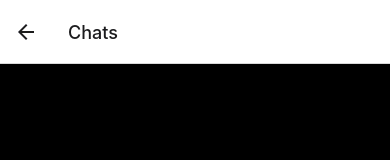
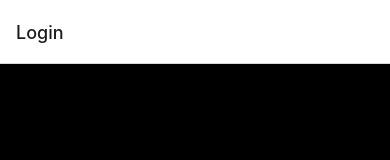
Before and after one commit to juan-serrano-soria/flight-talk, a React Native app: screen /Chats in a window 390 px wide. Shown: the top 160 px of the page. Built offline with nearby package versions, Linux system fonts and the light colour scheme.

Commit message:
refactor navigator to use jotai state

```diff
--- a/src/Navigation.tsx
+++ b/src/Navigation.tsx
@@ -1,15 +1,20 @@
 import { createNativeStackNavigator } from '@react-navigation/native-stack';
+import { useAtomValue } from 'jotai/react';
 import Chats from './screens/Chats';
 import Login from './screens/Login';
 import SignUp from './screens/SignUp';
+import isLoggedIn from './state/state';
 
 const Stack = createNativeStackNavigator();
 
 export default function Navigation() {
+  const isLogged = useAtomValue(isLoggedIn);
+
   return (
     <Stack.Navigator>
-      <Stack.Screen name="Login" component={Login} />
-      <Stack.Screen name="SignUp" component={SignUp} />
+      {
+        isLogged ? (
+          <>
             <Stack.Screen
               options={{
                 headerBackVisible: false,
@@ -17,6 +22,14 @@ export default function Navigation() {
               name="Chats"
               component={Chats}
             />
+          </>
+        ) : (
+          <>
+            <Stack.Screen name="Login" component={Login} />
+            <Stack.Screen name="SignUp" component={SignUp} />
+          </>
+        )
+      }
     </Stack.Navigator>
   );
 }
--- a/src/screens/Chats.tsx
+++ b/src/screens/Chats.tsx
@@ -1,9 +1,12 @@
+import { useSetAtom } from "jotai/react";
 import { Text, View } from "react-native";
+import isLoggedIn from "../state/state";
 
 const Chats = ({ navigation }) => {
+  const setIsLoggedIn = useSetAtom(isLoggedIn);
 
   const logOut = () => {
-    navigation.navigate('Login');
+    setIsLoggedIn(false);
   };
 
   return (
--- a/src/screens/Login.tsx
+++ b/src/screens/Login.tsx
@@ -1,4 +1,6 @@
+import { useSetAtom } from "jotai/react";
 import { Text, View } from "react-native";
+import isLoggedIn from "../state/state";
 
 const Login = ({ navigation }) => {
 
@@ -6,8 +8,10 @@ const Login = ({ navigation }) => {
     navigation.navigate('SignUp');
   };
 
+  const setIsLoggedIn = useSetAtom(isLoggedIn);
+
   const logIn = () => {
-    navigation.navigate('Chats');
+    setIsLoggedIn(true);
   };
 
   return (
```
Lines whose indentation alone changed are shown as unchanged.
